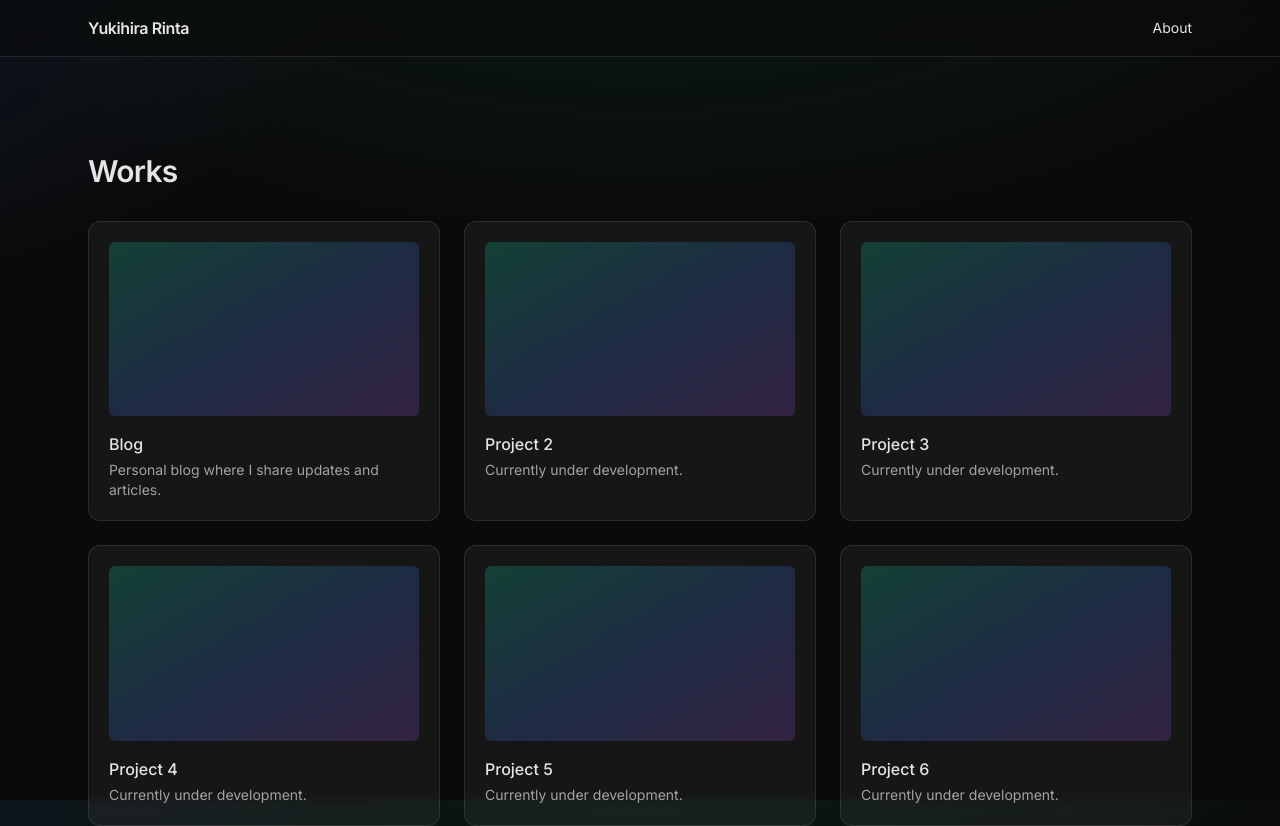
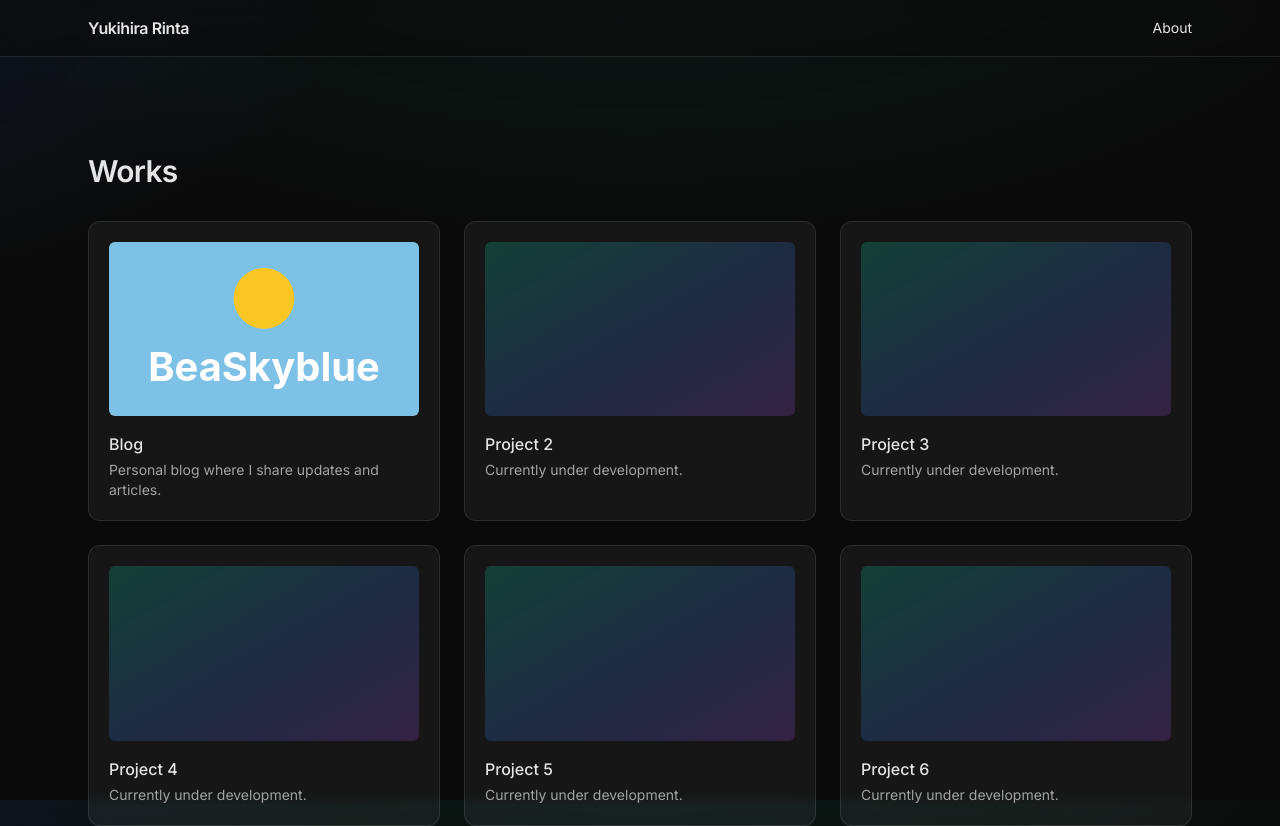
Before and after one commit to yukihirarinta/yukihirarinta.github.io, a Next.js app: page / in a window 1280 px wide. Shown: the top 826 px of the page. Built offline with nearby package versions, Linux system fonts and the light colour scheme.

Commit message:
Adjust blog thumbnail layout

```diff
--- a/src/app/page.tsx
+++ b/src/app/page.tsx
@@ -1,8 +1,20 @@
-const projects = [
+import Image from "next/image";
+
+type Project = {
+  title: string;
+  description: string;
+  href?: string;
+  thumbnail?: string;
+  thumbnailAlt?: string;
+};
+
+const projects: Project[] = [
   {
     title: "Blog",
     description: "Personal blog where I share updates and articles.",
     href: "https://www.beaskyblue.com/",
+    thumbnail: "/blog-thumbnail.svg",
+    thumbnailAlt: "BeaSkyblue blog project thumbnail",
   },
   { title: "Project 2", description: "Currently under development." },
   { title: "Project 3", description: "Currently under development." },
@@ -26,7 +38,19 @@ export default function HomePage() {
                 rel="noreferrer"
                 className="card p-5 transition hover:-translate-y-1 hover:shadow-lg"
               >
-                <div className="aspect-video w-full rounded-md bg-gradient-to-br from-brand-500/30 via-blue-500/20 to-purple-500/20" />
+                {project.thumbnail ? (
+                  <div className="relative aspect-video w-full overflow-hidden rounded-md">
+                    <Image
+                      src={project.thumbnail}
+                      alt={project.thumbnailAlt ?? `${project.title} thumbnail`}
+                      fill
+                      sizes="(min-width: 1024px) 33vw, (min-width: 640px) 50vw, 100vw"
+                      className="object-cover"
+                    />
+                  </div>
+                ) : (
+                  <div className="aspect-video w-full rounded-md bg-gradient-to-br from-brand-500/30 via-blue-500/20 to-purple-500/20" />
+                )}
                 <h3 className="mt-4 font-medium">{project.title}</h3>
                 <p className="mt-1 text-sm text-neutral-400">{project.description}</p>
               </a>
```
Also changed, not shown: public/blog-thumbnail.svg (added).
